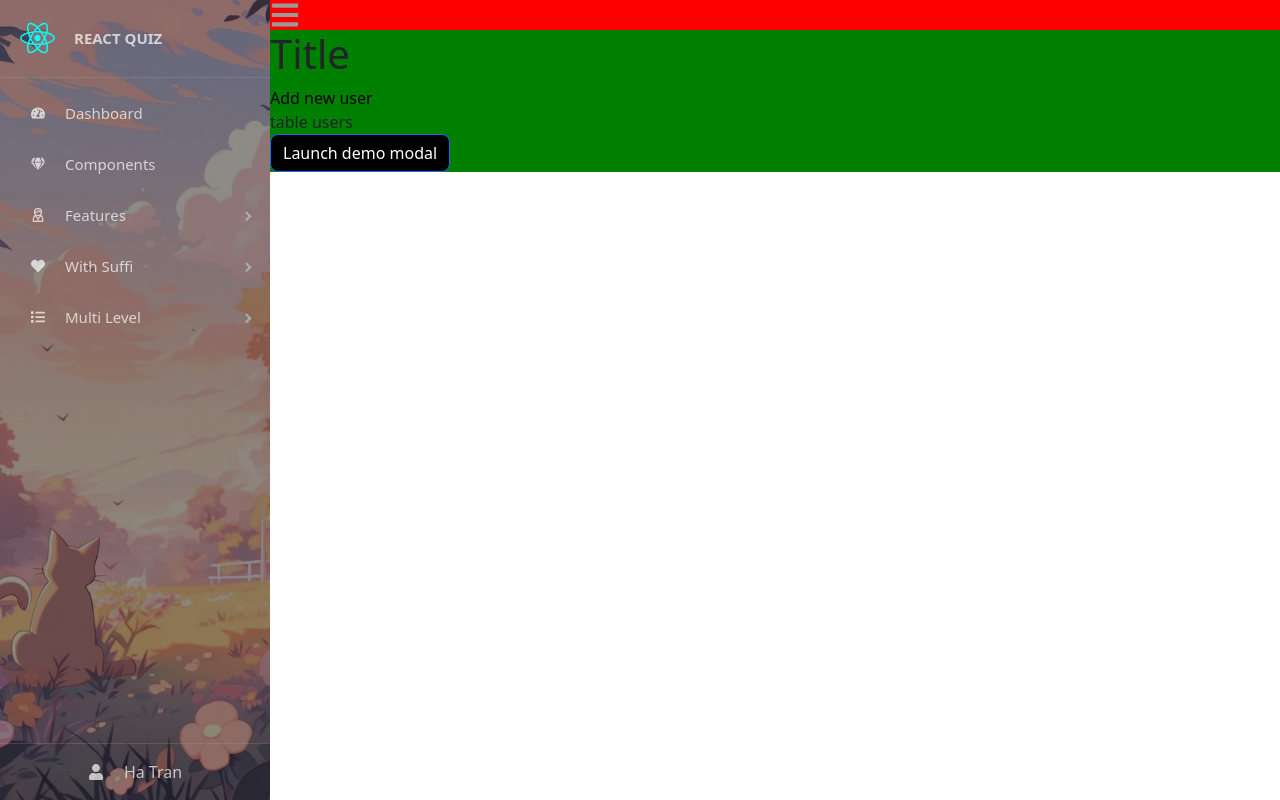
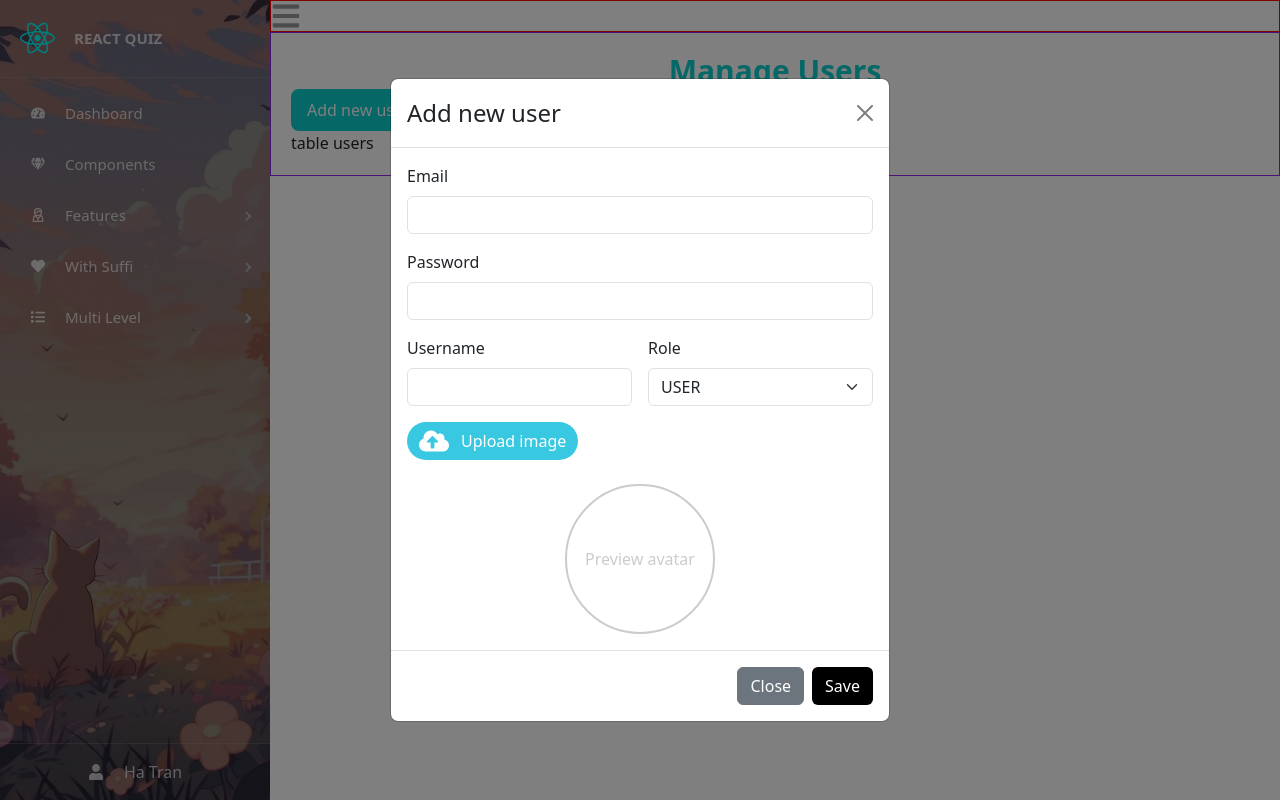
Before and after one commit to hatran216004/react-quiz, a React (Create React App) app: page /admin/manage-users in a window 1280 px wide. Both pictures are taken after a click on the button "Add new user". Built offline with nearby package versions, Linux system fonts and the light colour scheme.

Commit message:
custom btn for modal add new user

```diff
--- a/src/components/Admin/Admin.scss
+++ b/src/components/Admin/Admin.scss
@@ -19,10 +19,10 @@
     }
 
     &-header {
-        background-color: red;
+        border: 1px solid red;
     }
 
     &-main {
-        background-color: green;
+        border: 1px solid blueviolet;
     }
 }
--- a/src/components/Admin/Content/ManageUsers.js
+++ b/src/components/Admin/Content/ManageUsers.js
@@ -1,14 +1,23 @@
+import { useState } from "react";
 import ModalCreateUser from "./ModalCreateUser";
 import "./ManageUsers.scss";
 
 const ManageUsers = () => {
+    const [show, setShow] = useState(false);
+    const handleClose = () => setShow(false);
+
     return (
         <div className="manage-users-container">
-            <h1 className="manage-users-title">Title</h1>
+            <h1 className="manage-users-title">Manage Users</h1>
             <div className="users-content">
-                <button>Add new user</button>
-                <div>table users</div>
-                <ModalCreateUser />
+                <button
+                    className="btn-custom btn-add-user"
+                    onClick={() => setShow(true)}
+                >
+                    Add new user
+                </button>
+                <div className="table-user-wrapper">table users</div>
+                <ModalCreateUser show={show} handleClose={handleClose} />
             </div>
         </div>
     );
--- a/src/components/Admin/Content/ManageUsers.scss
+++ b/src/components/Admin/Content/ManageUsers.scss
@@ -1,3 +1,18 @@
+.manage-users {
+    &-container {
+        padding: 20px;
+    }
+
+    &-title {
+        margin-bottom: 0;
+        text-align: center;
+        font-size: 30px;
+        font-weight: 700;
+        user-select: none;
+        color: #0dcece;
+    }
+}
+
 .modal {
     &-add-user {
         & .img-preview {
@@ -12,6 +27,7 @@
             display: flex;
             align-items: center;
             justify-content: center;
+
             color: #ccc;
             border: 2px solid #ccc;
             border-radius: 50%;
--- a/src/components/Admin/Content/ModalCreateUser.js
+++ b/src/components/Admin/Content/ModalCreateUser.js
@@ -3,12 +3,7 @@ import Button from "react-bootstrap/Button";
 import Modal from "react-bootstrap/Modal";
 import { FaCloudUploadAlt } from "react-icons/fa";
 
-const ModalCreateUser = () => {
-    const [show, setShow] = useState(false);
-
-    const handleClose = () => setShow(false);
-    const handleShow = () => setShow(true);
-
+const ModalCreateUser = ({ show, handleClose }) => {
     const [email, setEmail] = useState("");
     const [password, setPassword] = useState("");
     const [username, setUsername] = useState("");
@@ -16,14 +11,14 @@ const ModalCreateUser = () => {
     const [avatar, setAvatar] = useState();
     const [image, setImage] = useState("");
 
-    // cleanup file image
+    // Cleanup file image
     useEffect(() => {
         return () => {
             avatar && URL.revokeObjectURL(avatar.preview);
         };
     }, [avatar]);
 
-    // handle upload image
+    // Handle upload image
     const handleUploadImage = (e) => {
         const file = e.target.files[0];
         file.preview = URL.createObjectURL(file);
@@ -32,11 +27,6 @@ const ModalCreateUser = () => {
     };
 
     return (
-        <>
-            <Button variant="primary" onClick={handleShow}>
-                Launch demo modal
-            </Button>
-
         <Modal
             show={show}
             onHide={handleClose}
@@ -62,10 +52,7 @@ const ModalCreateUser = () => {
                         />
                     </div>
                     <div className="col-md-12">
-                            <label
-                                htmlFor="inputPassword4"
-                                className="form-label"
-                            >
+                        <label htmlFor="inputPassword4" className="form-label">
                             Password
                         </label>
                         <input
@@ -93,11 +80,12 @@ const ModalCreateUser = () => {
                             Role
                         </label>
                         <select
+                            value={role}
                             id="inputState"
                             className="form-select"
                             onChange={(e) => setRole(e.target.value)}
                         >
-                                <option defaultValue value={role}>
+                            <option defaultValue value="USER">
                                 USER
                             </option>
                             <option value="ADMIN">ADMIN</option>
@@ -122,7 +110,7 @@ const ModalCreateUser = () => {
                         {avatar ? (
                             <img src={avatar.preview} alt="" />
                         ) : (
-                                <span>Preview image</span>
+                            <span>Preview avatar</span>
                         )}
                     </div>
                 </form>
@@ -136,7 +124,6 @@ const ModalCreateUser = () => {
                 </Button>
             </Modal.Footer>
         </Modal>
-        </>
     );
 };
 
--- a/src/components/GlobalSyles/GlobalSyles.scss
+++ b/src/components/GlobalSyles/GlobalSyles.scss
@@ -35,6 +35,7 @@ button {
     padding: 0 16px;
     font-size: 16px;
     font-weight: 500;
+    border-radius: 8px;
 
     &:hover {
         opacity: 0.8;
@@ -48,12 +49,20 @@ button {
 .btn {
     &-outline {
         border: 1px solid #999;
-        border-radius: 8px;
     }
 
     &-primary {
-        border-radius: 8px;
+        border-color: transparent;
         color: #fff;
         background-color: #000;
+
+        &:hover {
+            background-color: #000;
+        }
+    }
+
+    &-add-user {
+        color: #fff;
+        background-color: #0dcece;
     }
 }
```
Lines whose indentation alone changed are shown as unchanged.
